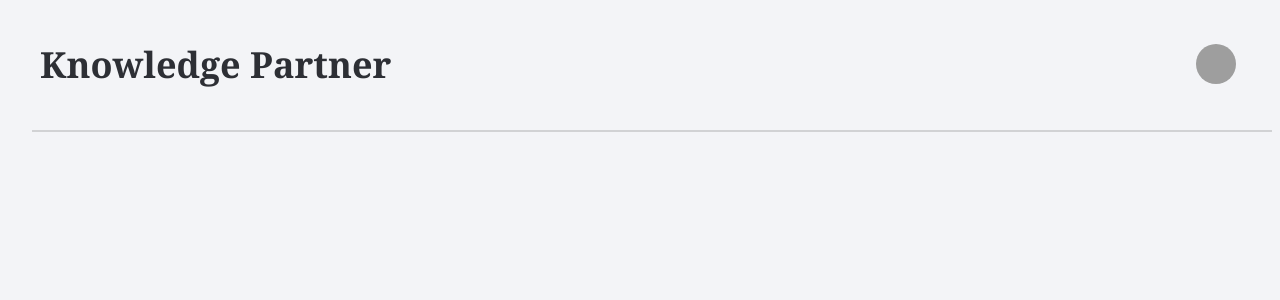
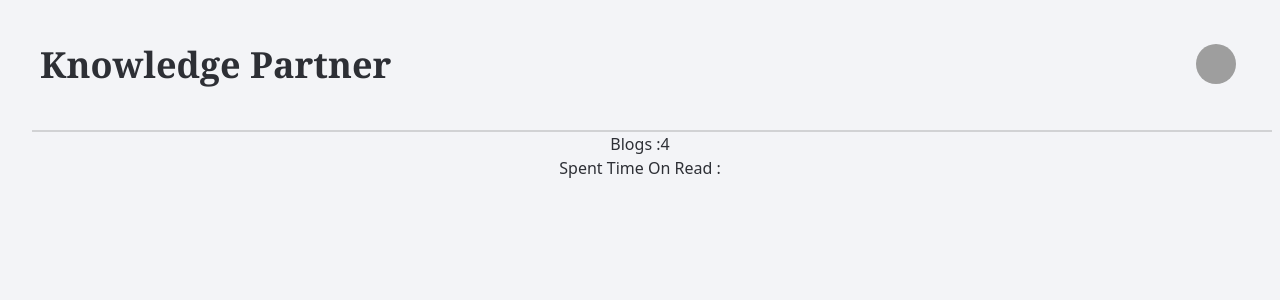
Before and after one commit to Mahmudul107/knowledge-cafe, a React (Vite) app: page / in a window 1280 px wide. Shown: the top 300 px of the page. Built offline with nearby package versions, Linux system fonts and the light colour scheme; grey boxes are pictures that could not be loaded.

Commit message:
fetched data

```diff
--- a/src/App.jsx
+++ b/src/App.jsx
@@ -1,7 +1,8 @@
 import { useState } from "react";
 import "./App.css";
-import Horizental from "./Horizental/Horizental";
-import Navbar from "./Navbar/Navbar";
+import Home from "./Components/Home/Home";
+import Horizental from "./Components/Horizental/Horizental";
+import Navbar from "./Components/Navbar/Navbar";
 
 function App() {
   const [count, setCount] = useState(0);
@@ -10,6 +11,7 @@ function App() {
     <div className="App">
       <Navbar></Navbar>
       <Horizental></Horizental>
+      <Home></Home>
     </div>
   );
 }
--- /dev/null
+++ b/src/Components/Blog/Blog.jsx
@@ -0,0 +1,12 @@
+import React from 'react';
+import './Blog.css'
+
+const Blog = () => {
+    return (
+        <div>
+
+        </div>
+    );
+};
+
+export default Blog;
--- /dev/null
+++ b/src/Components/Home/Home.jsx
@@ -0,0 +1,25 @@
+import React, { useEffect, useState } from 'react';
+import './Home.css'
+
+const Home = () => {
+    const [blogs, setBlogs] = useState([]);
+
+    useEffect( () =>{
+        fetch('data.json')
+        .then( res => res.json())
+        .then(data => setBlogs(data))
+    }, [])
+
+    return (
+        <div className='gird grid-cols-1'>
+            <div>
+                <p>Blogs :{blogs.length}</p>
+            </div>
+            <div>
+                <p>Spent Time On Read :</p>
+            </div>
+        </div>
+    );
+};
+
+export default Home;
```
Also changed, not shown: src/Components/Blog/Blog.css (added), src/Components/Home/Home.css (added), src/Components/Horizental/Horizental.css (renamed from src/Horizental/Horizental.css), src/Components/Horizental/Horizental.jsx (renamed from src/Horizental/Horizental.jsx), src/Components/Navbar/Navbar.jsx (renamed from src/Navbar/Navbar.jsx).
